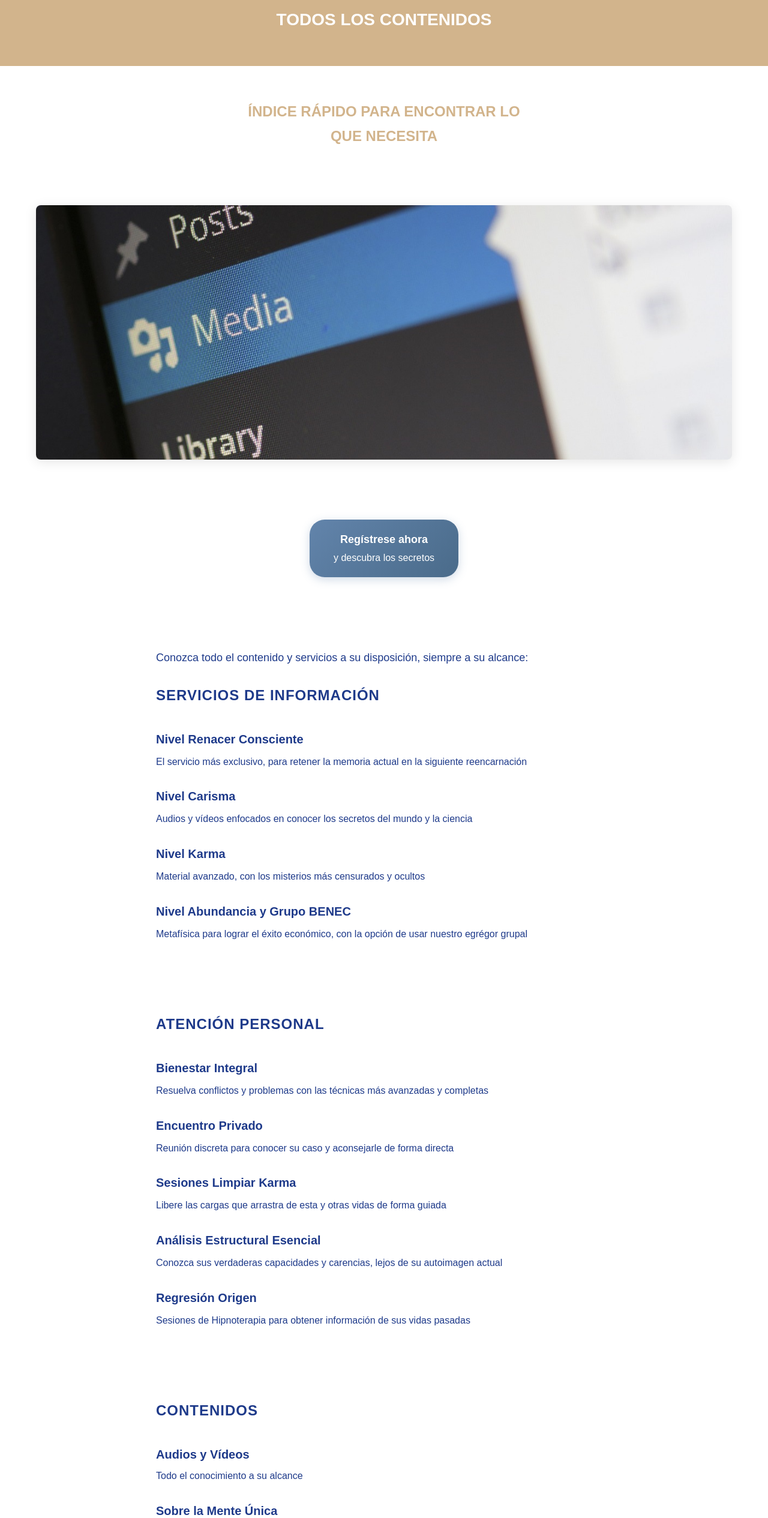
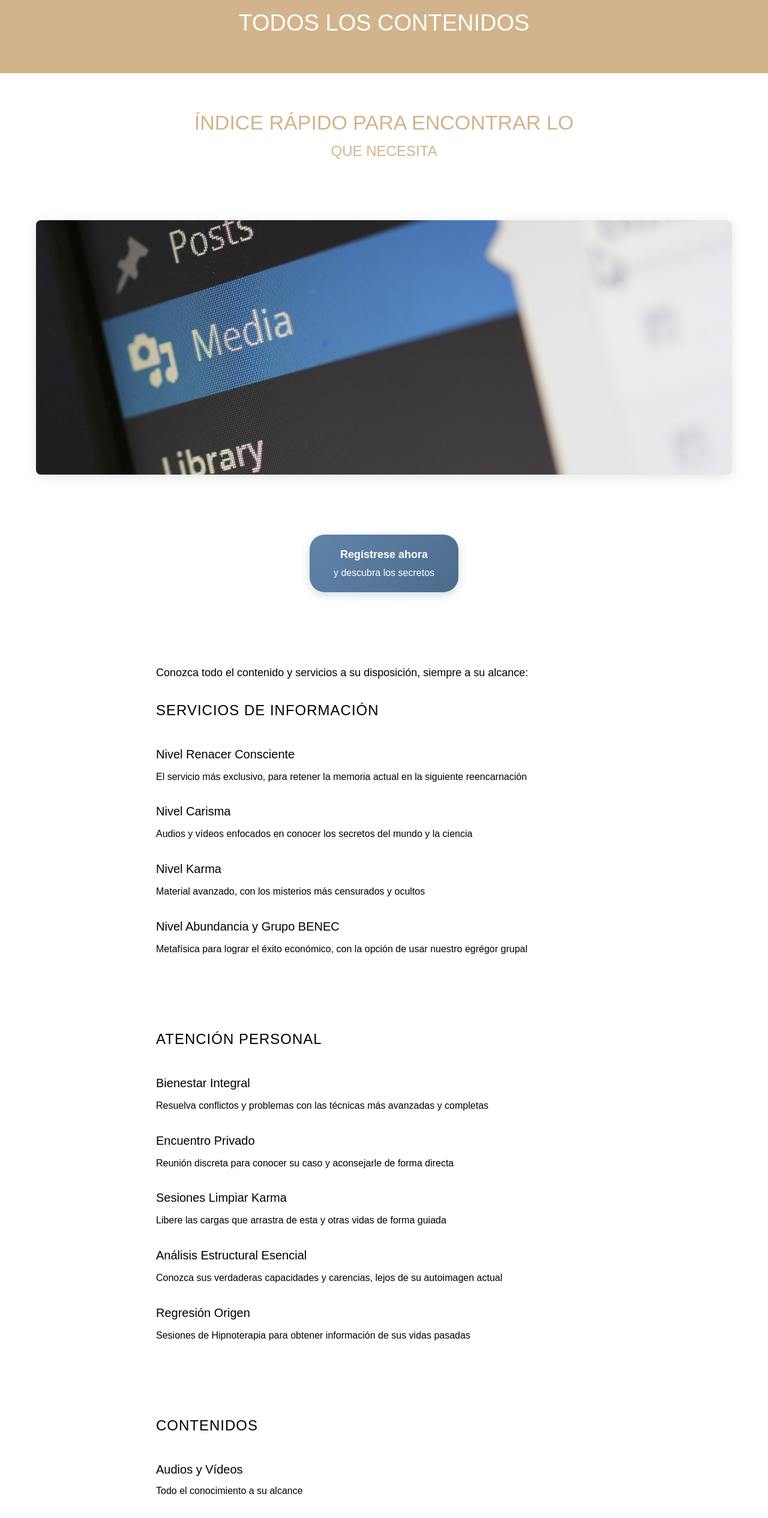
Before and after one commit to orbimatrix/Conscious-path, a Next.js app: page /contenidos in a window 1280 px wide. Shown: the part 241-2771 px from the top of the page at 60% size. Built offline with nearby package versions, Linux system fonts and the light colour scheme.

Commit message:
Update contenidos.css to increase font sizes for titles and change text colors for improved readability and consistency across the application.

```diff
--- a/src/app/contenidos/contenidos.css
+++ b/src/app/contenidos/contenidos.css
@@ -28,9 +28,8 @@
 }
 
 .contenidos-banner-title {
-  font-size: 28px;
+  font-size: 38px;
   color: #ffffff;
-  font-weight: bold;
   text-transform: uppercase;
   line-height: 1.2;
   margin: 0;
@@ -50,10 +49,9 @@
 }
 
 .contenidos-text-title {
-  font-size: 24px;
+  font-size: 34px;
   color: #D2B48C;
   margin-bottom: 10px;
-  font-weight: bold;
   text-transform: uppercase;
   line-height: 1.3;
 }
@@ -61,7 +59,7 @@
 .contenidos-text-subtitle {
   font-size: 24px;
   color: #D2B48C;
-  font-weight: bold;
+
   text-transform: uppercase;
   line-height: 1.3;
   margin: 0;
@@ -274,17 +272,16 @@
 
 .contenidos-intro-text {
   font-size: 18px;
-  color: #1e3a8a;
+  color: #000000;
   line-height: 1.6;
   margin-bottom: 30px;
   text-align: left;
-  font-weight: 400;
+
 }
 
 .contenidos-services-title {
   font-size: 24px;
-  color: #1e3a8a;
-  font-weight: bold;
+  color: #000000;
   text-transform: uppercase;
   margin-bottom: 40px;
   text-align: left;
@@ -303,18 +300,18 @@
 
 .contenidos-service-level {
   font-size: 20px;
-  color: #1e3a8a;
-  font-weight: bold;
+  color: #000000;
+
   margin-bottom: 10px;
   text-transform: none;
 }
 
 .contenidos-service-description {
   font-size: 16px;
-  color: #1e3a8a;
+  color: #000000;
   line-height: 1.6;
   margin: 0;
-  font-weight: 400;
+
 }
 
 /* Mobile Responsive for Services Section */
@@ -392,8 +389,8 @@
 
 .contenidos-personal-title {
   font-size: 24px;
-  color: #1e3a8a;
-  font-weight: bold;
+  color: #000000;
+
   text-transform: uppercase;
   margin-bottom: 40px;
   text-align: left;
@@ -412,15 +409,15 @@
 
 .contenidos-personal-service {
   font-size: 20px;
-  color: #1e3a8a;
-  font-weight: bold;
+  color: #000000;
+
   margin-bottom: 10px;
   text-transform: none;
 }
 
 .contenidos-personal-description {
   font-size: 16px;
-  color: #1e3a8a;
+  color: #000000;
   line-height: 1.6;
   margin: 0;
   font-weight: 400;
@@ -491,8 +488,8 @@
 
 .contenidos-contents-title {
   font-size: 24px;
-  color: #1e3a8a;
-  font-weight: bold;
+  color: #000000;
+
   text-transform: uppercase;
   margin-bottom: 40px;
   text-align: left;
@@ -511,15 +508,15 @@
 
 .contenidos-content-heading {
   font-size: 20px;
-  color: #1e3a8a;
-  font-weight: bold;
+  color: #000000;
+
   margin-bottom: 8px;
   text-transform: none;
 }
 
 .contenidos-content-description {
   font-size: 16px;
-  color: #1e3a8a;
+  color: #000000;
   line-height: 1.6;
   margin: 0;
   font-weight: 400;
@@ -590,8 +587,8 @@
 
 .contenidos-about-title {
   font-size: 24px;
-  color: #1e3a8a;
-  font-weight: bold;
+  color: #000000;
+
   text-transform: uppercase;
   margin-bottom: 40px;
   text-align: left;
@@ -610,9 +607,8 @@
 
 .contenidos-about-link {
   font-size: 18px;
-  color: #1e3a8a;
+  color: #000000;
   text-decoration: none;
-  font-weight: 400;
   text-transform: capitalize;
   transition: color 0.2s;
   display: block;
```
